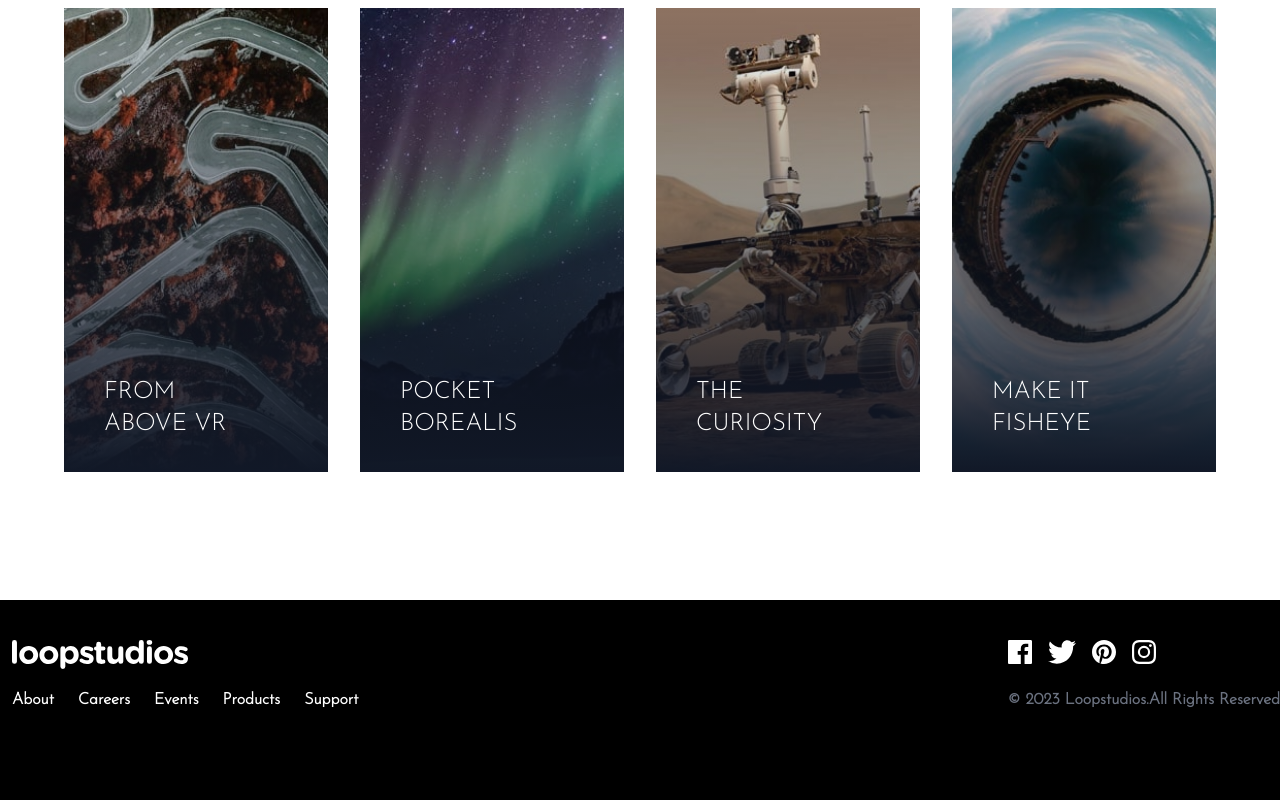
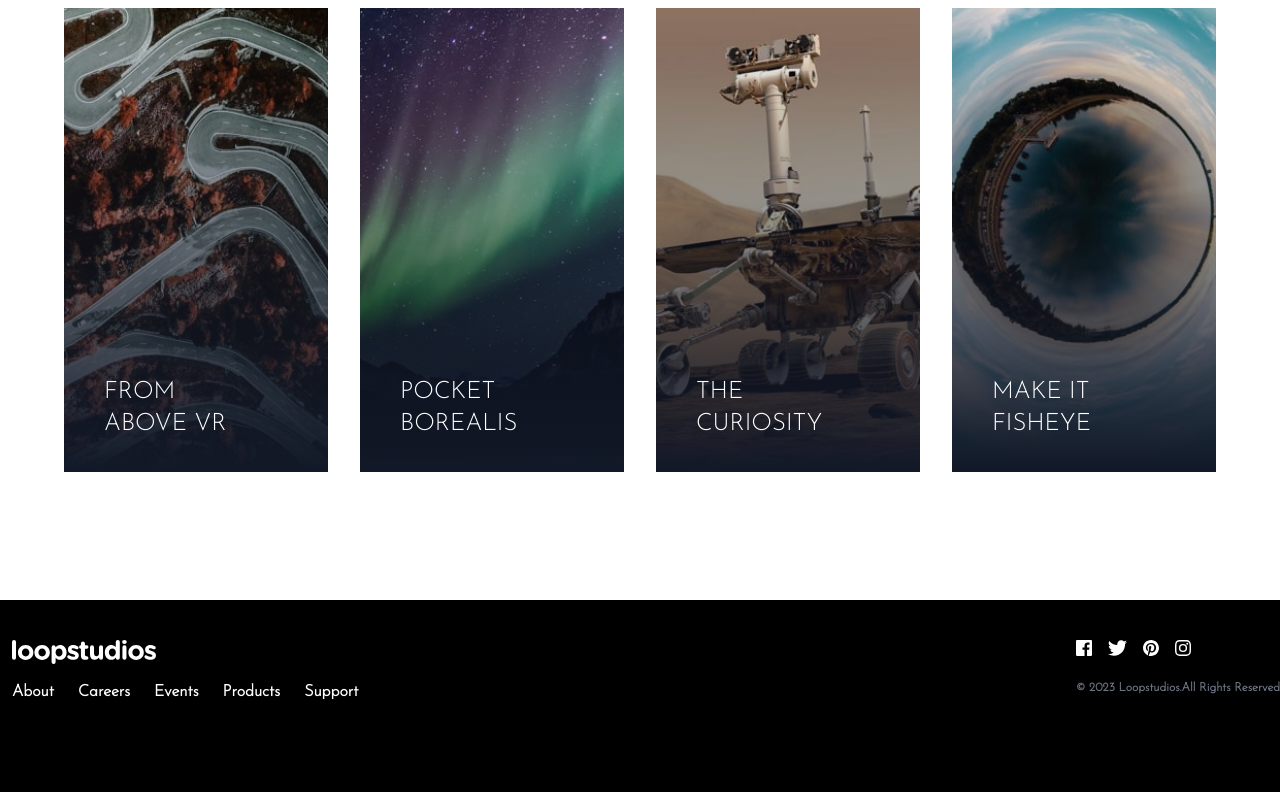
Before and after one commit to awnish04/loopstudio, a website: page index.html in a window 1280 px wide. Shown: the part 2000-2800 px from the top of the page. Drawn offline with nearby package versions, Linux system fonts and the light colour scheme.

Commit message:
header font edit commit

```diff
--- a/index.html
+++ b/index.html
@@ -70,7 +70,7 @@
       </div>
 
       <div
-        class="max-w-lg mt-32 mb-32 p-4  font-sans text-5xl text-white uppercase border-2 md:p-10 md:m-32 md:mx-0 md:text-5xl">
+        class="max-w-lg mt-32 mb-32 p-4 text-4xl text-white uppercase border-2 md:p-10 md:m-32 md:mx-0 md:text-5xl">
         Impresive Experience That Deliver
       </div>
     </div>
@@ -86,7 +86,7 @@
       <!-- Text Conatiner -->
       <div class="top-48 pr-0 bg-white md:absolute md:right-0 md:py-20 md:pl-20">
         <h2
-          class="max-w-lg mt-10 mb-6 font-sans text-4xl text-center text-gray-900 uppercase md:text-5xl md:mt-0 md:text-left">
+          class="max-w-lg mt-10 mb-6 text-3xl text-center text-gray-900 uppercase md:text-5xl md:mt-0 md:text-left">
           The Leader in interactive vr
         </h2>
 
@@ -108,7 +108,7 @@
     <div class="container max-w-6xl mx-auto my-32 px-6 text-gray-900 md:px-0">
       <!-- Creation Header -->
       <div class="flex justify-center mb-20 md:justify-between">
-        <h2 class="text-4xl text-center uppercase md:text-left md:text-5xl ">
+        <h2 class="text-3xl text-center uppercase md:text-left md:text-5xl ">
           our creations
         </h2>
 
@@ -251,8 +251,8 @@
         <!-- Menu & Logo container -->
         <div class="flex flex-col item-center space-y-8 md:items-start md:space-y-4">
           <!-- Logo -->
-          <div class="h-8">
-            <img src="images/logo.svg" alt="" class="w-44 md:ml-3">
+          <div class="h-6">
+            <img src="images/logo.svg" alt="" class="w-36 md:ml-3">
           </div>
           <!-- Menu container -->
           <div
@@ -287,38 +287,38 @@
         <!-- Social & Copyright Container -->
         <div class="flex flex-col items-start justify-between space-y-4 text-gray-500">
           <!-- Icons Container -->
-          <div class="flex items-center justify-center mx-auto space-x-4 md:mx-0 md:justify-end">
+          <div class="flex items-center justify-center mx-auto space-x-4 md:mx-0 md:justify-center">
             <!-- Icon 1 -->
-            <div class="h-8 group">
+            <div class="h-6 group">
               <a href="#">
-                <img src="/images/icon-facebook.svg" alt="" class="h-6">
+                <img src="/images/icon-facebook.svg" alt="" class="h-4">
               </a>
             </div>
 
             <!-- Icon 2 -->
-            <div class="h-8 group">
+            <div class="h-6 group">
               <a href="#">
-                <img src="/images/icon-twitter.svg" alt="" class="h-6">
+                <img src="/images/icon-twitter.svg" alt="" class="h-4">
               </a>
             </div>
 
             <!-- Icon 2 -->
-            <div class="h-8 group">
+            <div class="h-6 group">
               <a href="#">
-                <img src="/images/icon-pinterest.svg" alt="" class="h-6">
+                <img src="/images/icon-pinterest.svg" alt="" class="h-4">
               </a>
             </div>
 
             <!-- Icon 4 -->
-            <div class="h-8 group">
+            <div class="h-6 group">
               <a href="#">
-                <img src="/images/icon-instagram.svg" alt="" class="h-6">
+                <img src="/images/icon-instagram.svg" alt="" class="h-4">
               </a>
             </div>
           </div>
 
           <!-- Copyright container -->
-          <div class="font-bold">
+          <div class="text-xs font-bold">
             &copy; 2023 Loopstudios.All Rights Reserved
           </div>
         </div>
```
